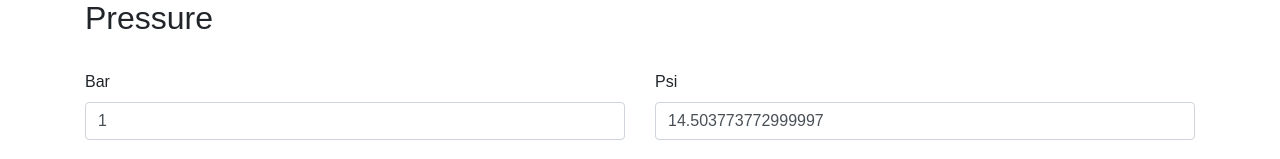
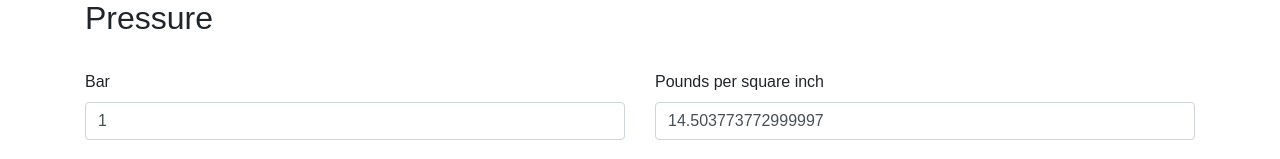
Before and after one commit to j-/car, a React app: page / in a window 1280 px wide. Shown: the part 742-901 px from the top of the page. Built offline with nearby package versions, Linux system fonts and the light colour scheme.

Commit message:
Rename "Psi" -> "Pounds per square inch"

```diff
--- a/src/ConvertPressure.tsx
+++ b/src/ConvertPressure.tsx
@@ -38,7 +38,7 @@ export default class ConvertPressure extends React.Component<{}, State> {
 					/>
 				</div>
 				<div className="form-group col-sm-6">
-					<label htmlFor="ConvertPressure-psi">Psi</label><br />
+					<label htmlFor="ConvertPressure-psi">Pounds per square inch</label><br />
 					<input
 						id="ConvertPressure-psi"
 						className="form-control"
```
